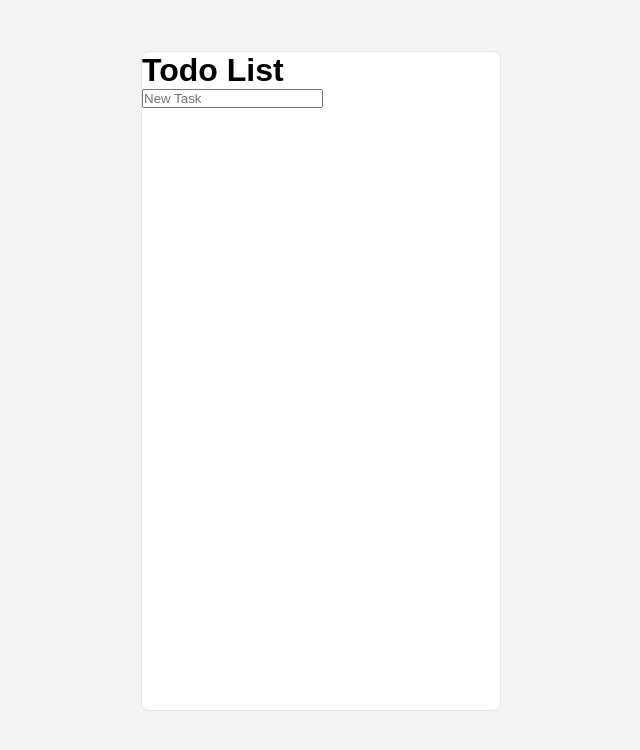
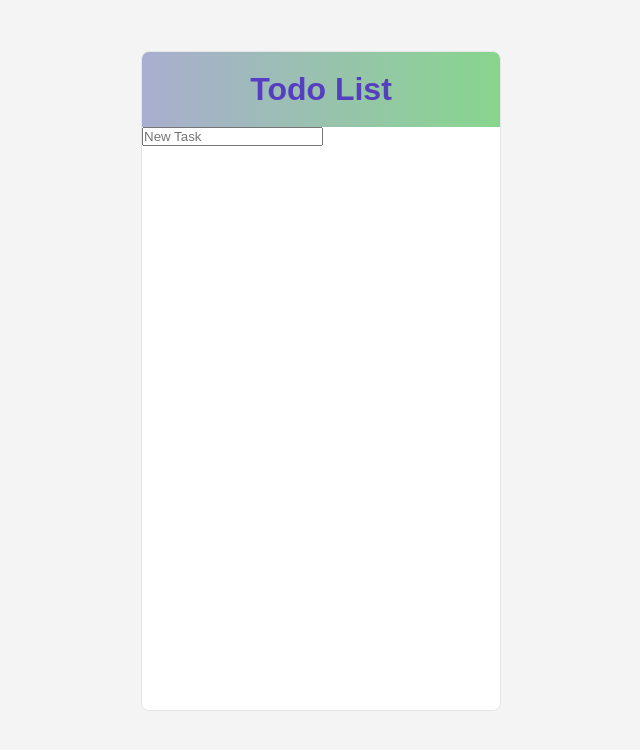
Before and after one commit to HassanAbdinur/JS-Todo_App, a plain HTML site: page index.html in a window 1280 px wide. Shown: the whole page, without its empty margins (319-959 px from the left). Drawn offline with Linux system fonts and the light colour scheme.

Commit message:
styling header

```diff
--- a/style.css
+++ b/style.css
@@ -20,3 +20,13 @@ body {
     overflow: hidden;
     background: #fff;
 }
+
+.header {
+    position: relative;
+    padding: 25px;
+    width: 100%;
+    background: linear-gradient(to right, #08147658, #41bd4ba1);
+    color: rgba(73, 39, 194, 0.851);
+    text-align: center;
+    line-height: 25px !important;
+}
```
